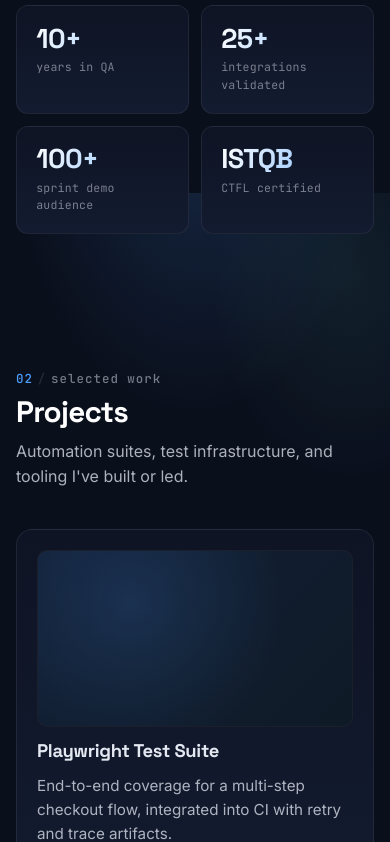
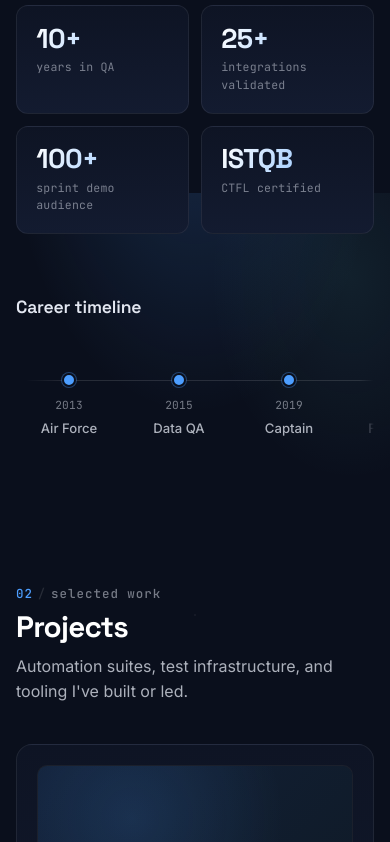
Before and after one commit to brunoengineer/my-portfolio, a Next.js app: page / in a window 390 px wide. Shown: the part 1495-2337 px from the top of the page. Built offline with nearby package versions, Linux system fonts and the light colour scheme.

Commit message:
Bump local Playwright retries to 1 to absorb Next dev cold-start flake

```diff
--- a/playwright.config.ts
+++ b/playwright.config.ts
@@ -4,7 +4,7 @@ export default defineConfig({
   testDir: './tests/e2e',
   fullyParallel: true,
   forbidOnly: !!process.env.CI,
-  retries: process.env.CI ? 2 : 0,
+  retries: process.env.CI ? 2 : 1,
   reporter: [['html', { open: 'never' }], ['list']],
   use: {
     baseURL: 'http://localhost:3000',
--- a/src/components/About.tsx
+++ b/src/components/About.tsx
@@ -4,6 +4,7 @@ import { motion, useReducedMotion, type Variants } from 'framer-motion';
 import about from '@/content/about.json';
 import styles from './About.module.css';
 import SectionHeading from './SectionHeading';
+import Timeline from './Timeline';
 
 type Stat = { id: string; value: string; label: string };
 
@@ -96,6 +97,10 @@ export default function About() {
           ))}
         </motion.ul>
       </div>
+
+      {about.timeline && (
+        <Timeline heading={about.timeline.heading} entries={about.timeline.entries} />
+      )}
     </section>
   );
 }
--- /dev/null
+++ b/src/components/Timeline.module.css
@@ -0,0 +1,182 @@
+.wrap {
+  margin-top: 4rem;
+}
+
+.heading {
+  font-family: var(--font-display);
+  font-size: clamp(1.1rem, 2vw, 1.25rem);
+  font-weight: 600;
+  letter-spacing: -0.01em;
+  color: var(--text-hi);
+  margin: 0 0 2.5rem;
+}
+
+.viewport {
+  position: relative;
+  padding-top: 5rem; /* room above the dot for the popover */
+  padding-bottom: 0.5rem;
+}
+
+.dots {
+  position: relative;
+  list-style: none;
+  padding: 0;
+  margin: 0;
+  display: flex;
+  justify-content: space-between;
+  align-items: flex-start;
+  gap: 0.75rem;
+}
+
+/* the horizontal line, sitting at the dot's vertical center */
+.dots::before {
+  content: "";
+  position: absolute;
+  top: 7px; /* half the dot height */
+  left: 7px;
+  right: 7px;
+  height: 1px;
+  background: linear-gradient(90deg, transparent, var(--hairline-strong) 6%, var(--hairline-strong) 94%, transparent);
+  z-index: 0;
+}
+
+.item {
+  position: relative;
+  z-index: 1;
+  flex: 1 1 0;
+  min-width: 0;
+  display: flex;
+  flex-direction: column;
+  align-items: center;
+  gap: 0.4rem;
+  cursor: default;
+  outline: none;
+}
+
+.dot {
+  width: 14px;
+  height: 14px;
+  border-radius: 50%;
+  background: var(--accent);
+  border: 2px solid var(--bg-deep);
+  box-shadow: 0 0 0 1px rgba(77, 158, 255, 0.35);
+  transition:
+    transform 220ms var(--ease-out),
+    box-shadow 220ms var(--ease-out),
+    background 220ms var(--ease-out);
+}
+
+.item:hover .dot,
+.item:focus-visible .dot {
+  transform: scale(1.45);
+  background: var(--accent-strong);
+  box-shadow: 0 0 0 1px var(--accent), 0 0 18px var(--accent-glow);
+}
+
+.year {
+  font-size: 0.7rem;
+  color: var(--text-lo);
+  letter-spacing: 0.02em;
+  margin-top: 0.25rem;
+  transition: color 220ms var(--ease-out);
+}
+
+.tag {
+  font-size: 0.82rem;
+  color: var(--text-md);
+  font-weight: 500;
+  text-align: center;
+  line-height: 1.2;
+  transition: color 220ms var(--ease-out);
+}
+
+.item:hover .year,
+.item:focus-visible .year,
+.item:hover .tag,
+.item:focus-visible .tag {
+  color: var(--text-hi);
+}
+
+.popover {
+  position: absolute;
+  bottom: calc(100% + 14px); /* sit above the dot, beyond the .viewport top padding */
+  left: 50%;
+  transform: translateX(-50%) translateY(6px);
+  width: 220px;
+  padding: 0.85rem 1rem;
+  background: linear-gradient(180deg, var(--bg-elev-2), var(--bg-elev-1));
+  border: 1px solid var(--hairline-strong);
+  border-radius: 10px;
+  box-shadow: 0 22px 40px -24px rgba(0, 0, 0, 0.55);
+  opacity: 0;
+  pointer-events: none;
+  transition:
+    opacity 200ms var(--ease-out),
+    transform 200ms var(--ease-out);
+  z-index: 10;
+}
+
+.popover::after {
+  content: "";
+  position: absolute;
+  bottom: -6px;
+  left: 50%;
+  transform: translateX(-50%) rotate(45deg);
+  width: 10px;
+  height: 10px;
+  background: var(--bg-elev-1);
+  border-right: 1px solid var(--hairline-strong);
+  border-bottom: 1px solid var(--hairline-strong);
+}
+
+.item:hover .popover,
+.item:focus-visible .popover {
+  opacity: 1;
+  transform: translateX(-50%) translateY(0);
+  pointer-events: auto;
+}
+
+.headline {
+  margin: 0 0 0.35rem;
+  font-size: 0.85rem;
+  font-weight: 600;
+  color: var(--text-hi);
+  line-height: 1.35;
+}
+
+.body {
+  margin: 0;
+  font-size: 0.76rem;
+  color: var(--text-md);
+  line-height: 1.5;
+}
+
+/* mobile: horizontal scroll, year+tag always visible, popover suppressed */
+@media (max-width: 720px) {
+  .viewport {
+    padding-top: 1rem;
+    overflow-x: auto;
+    scroll-snap-type: x mandatory;
+    /* edge fade hint */
+    mask-image: linear-gradient(90deg, transparent, #000 4%, #000 96%, transparent);
+    -webkit-mask-image: linear-gradient(90deg, transparent, #000 4%, #000 96%, transparent);
+  }
+  .dots {
+    justify-content: flex-start;
+    gap: 1.25rem;
+    min-width: max-content;
+    padding: 0 0.5rem 0.25rem;
+  }
+  .item {
+    min-width: 90px;
+    flex: 0 0 auto;
+    scroll-snap-align: center;
+  }
+  .popover {
+    display: none;
+  }
+  .item:hover .dot,
+  .item:focus-visible .dot {
+    transform: scale(1.25);
+  }
+}
--- /dev/null
+++ b/src/components/Timeline.tsx
@@ -0,0 +1,54 @@
+import styles from './Timeline.module.css';
+
+type Entry = {
+  id: string;
+  year: string;
+  tag: string;
+  headline: string;
+  body: string;
+};
+
+type Props = {
+  heading: string;
+  entries: Entry[];
+};
+
+export default function Timeline({ heading, entries }: Props) {
+  return (
+    <div className={styles.wrap} data-testid="timeline-wrap">
+      <h3 className={styles.heading} data-testid="timeline-heading">
+        {heading}
+      </h3>
+
+      <div className={styles.viewport}>
+        <ol className={styles.dots} data-testid="timeline-list">
+          {entries.map((e) => (
+            <li
+              key={e.id}
+              className={styles.item}
+              data-testid={`timeline-item-${e.id}`}
+              tabIndex={0}
+              aria-label={`${e.year} — ${e.headline}`}
+            >
+              <span className={styles.dot} aria-hidden="true" />
+              <span className={`mono ${styles.year}`} data-testid={`timeline-year-${e.id}`}>
+                {e.year}
+              </span>
+              <span className={styles.tag} data-testid={`timeline-tag-${e.id}`}>
+                {e.tag}
+              </span>
+              <div className={styles.popover} role="tooltip" data-testid={`timeline-popover-${e.id}`}>
+                <p className={styles.headline} data-testid={`timeline-headline-${e.id}`}>
+                  {e.headline}
+                </p>
+                <p className={styles.body} data-testid={`timeline-body-${e.id}`}>
+                  {e.body}
+                </p>
+              </div>
+            </li>
+          ))}
+        </ol>
+      </div>
+    </div>
+  );
+}
--- a/src/content/about.json
+++ b/src/content/about.json
@@ -10,5 +10,59 @@
   "cv": {
     "label": "download resume",
     "href": "https://drive.google.com/file/d/168K3jGvOQ58GY-lWG64zLoihnrOo-m4H/view"
+  },
+  "timeline": {
+    "heading": "Career timeline",
+    "entries": [
+      {
+        "id": "af-2013",
+        "year": "2013",
+        "tag": "Air Force",
+        "headline": "QA & Systems Support · 2nd Lieutenant",
+        "body": "Started in the Brazilian Air Force. Monitoring mission-critical applications, root-cause analysis, defect management on national logistics software."
+      },
+      {
+        "id": "af-2015",
+        "year": "2015",
+        "tag": "Data QA",
+        "headline": "Data Quality Analyst · 1st Lieutenant",
+        "body": "Large-scale data validation and QC for national logistics data. SQL and Excel reporting to support procurement decisions."
+      },
+      {
+        "id": "af-2019",
+        "year": "2019",
+        "tag": "Captain",
+        "headline": "QA Analyst — Captain · FGV PM Specialisation",
+        "body": "Test design, execution and UAT for SILOMS Aquisição (70k+ users). Defect tracking via Trello. Specialisation in Project Management from FGV."
+      },
+      {
+        "id": "freelance-2022",
+        "year": "2022",
+        "tag": "Freelance",
+        "headline": "Freelance Web Designer · Google UX · CS50",
+        "body": "Responsive web work in JavaScript, HTML, CSS, React. Owned the full SDLC across projects. Google UX Design certificate; CS50 fundamentals."
+      },
+      {
+        "id": "umich-2023",
+        "year": "2023",
+        "tag": "Web Dev",
+        "headline": "Web Development Specialisation, U. Michigan",
+        "body": "Deepened front-end skills: React, validation, debugging, cross-browser testing — alongside ongoing freelance delivery."
+      },
+      {
+        "id": "hub88-2024",
+        "year": "2024",
+        "tag": "Hub88",
+        "headline": "Integration & QA Specialist · Yolo Group",
+        "body": "Validated 25+ third-party client integrations to Hub88 APIs. Postman, Elasticsearch-Kibana, JIRA. Monitored 30+ casinos and game providers."
+      },
+      {
+        "id": "betsson-2025",
+        "year": "2025",
+        "tag": "Betsson",
+        "headline": "QA → Senior QA · ISTQB CTFL · IBM Full-Stack",
+        "body": "Promoted at Hub88 to QA Engineer (Cypress → Playwright migration), then joined Betsson Estonia as Senior QA Engineer. ISTQB CTFL certified; IBM Full-Stack specialisation."
+      }
+    ]
   }
 }
```
Also changed, not shown: 1 other file (tests, documents, lock files or other folders).
